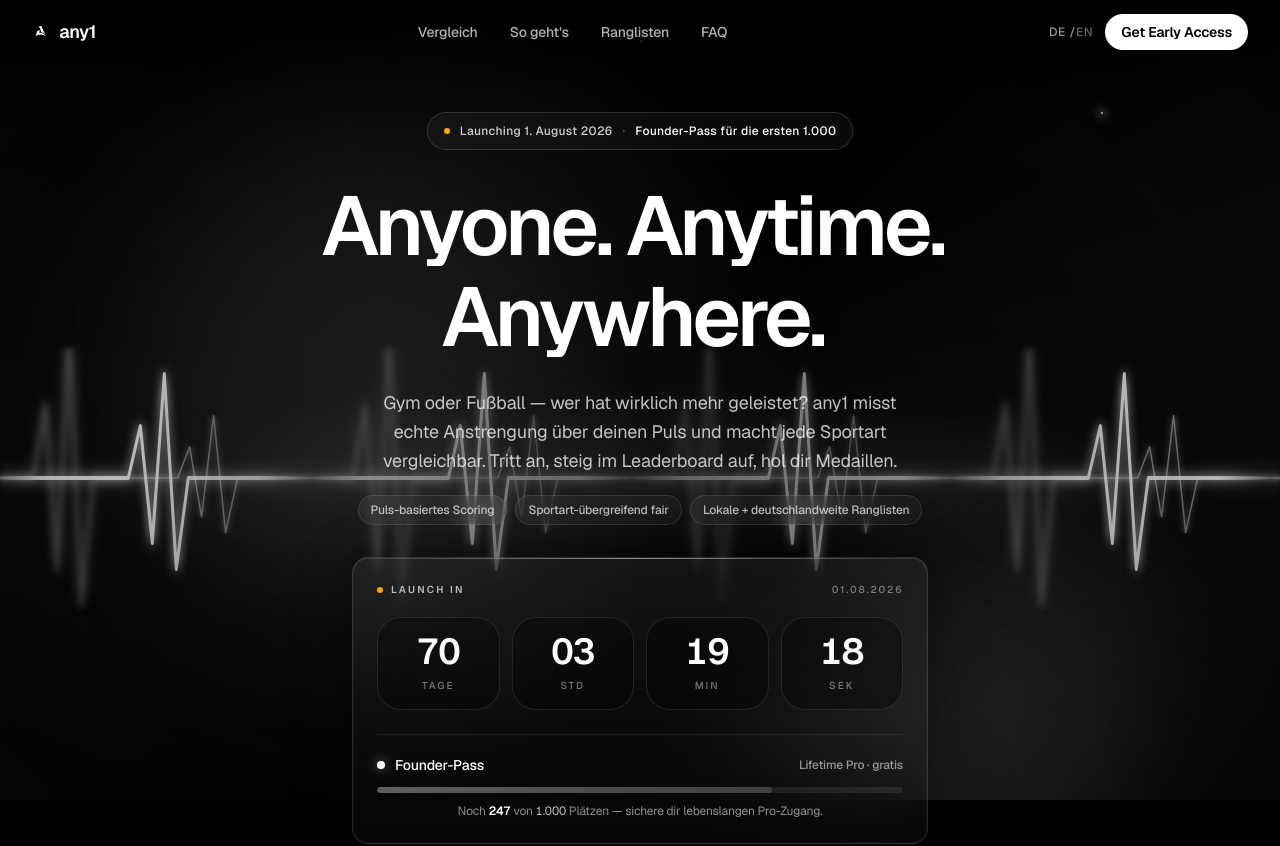
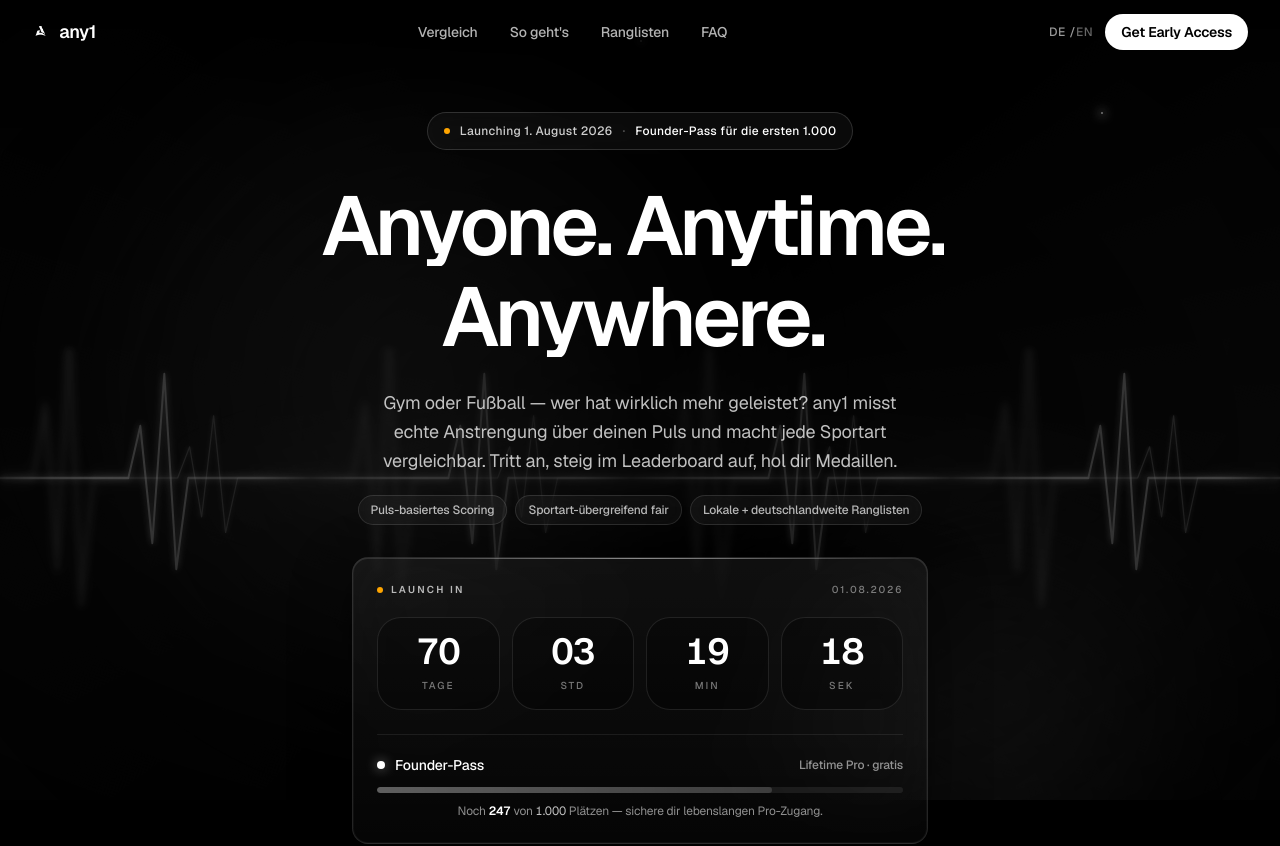
Before and after one commit to NalmesShewoj/Any1, a Next.js app: page / in a window 1280 px wide. Shown: the top 846 px of the page. Built offline with nearby package versions, Linux system fonts and the light colour scheme.

Commit message:
fix: pulse line readability — dim waves to subtle accent + global scrim so white text stays crisp

```diff
--- a/src/components/site/ParallaxBackground.tsx
+++ b/src/components/site/ParallaxBackground.tsx
@@ -156,19 +156,19 @@ export function ParallaxBackground() {
       <motion.div className="absolute -inset-[15%]" style={{ y: yA, x: axA, translateY: ayA }}>
         <motion.div
           className="absolute left-[8%] top-[4%] size-[62vw] rounded-full"
-          style={{ background: "radial-gradient(circle, rgba(255,255,255,0.20), transparent 60%)", filter: "blur(45px)" }}
+          style={{ background: "radial-gradient(circle, rgba(255,255,255,0.13), transparent 60%)", filter: "blur(50px)" }}
           animate={{ x: [0, 110, -30, 0], y: [0, 70, 25, 0], scale: [1, 1.18, 0.92, 1] }}
           transition={{ duration: 16, repeat: Infinity, ease: "easeInOut" }}
         />
         <motion.div
           className="absolute right-[2%] top-[38%] size-[54vw] rounded-full"
-          style={{ background: "radial-gradient(circle, rgba(255,255,255,0.17), transparent 60%)", filter: "blur(55px)" }}
+          style={{ background: "radial-gradient(circle, rgba(255,255,255,0.11), transparent 60%)", filter: "blur(60px)" }}
           animate={{ x: [0, -95, 40, 0], y: [0, 80, -25, 0], scale: [1, 0.9, 1.16, 1] }}
           transition={{ duration: 19, repeat: Infinity, ease: "easeInOut" }}
         />
         <motion.div
           className="absolute left-[42%] top-[70%] size-[48vw] rounded-full"
-          style={{ background: "radial-gradient(circle, rgba(255,255,255,0.14), transparent 60%)", filter: "blur(50px)" }}
+          style={{ background: "radial-gradient(circle, rgba(255,255,255,0.09), transparent 60%)", filter: "blur(55px)" }}
           animate={{ x: [0, 70, -55, 0], y: [0, -55, 40, 0], scale: [1, 1.14, 0.9, 1] }}
           transition={{ duration: 22, repeat: Infinity, ease: "easeInOut" }}
         />
@@ -179,43 +179,43 @@ export function ParallaxBackground() {
         className="absolute inset-x-0 top-1/2 h-[260px] -translate-y-1/2"
         style={{ y: pulseDrift, translateY: pulseLean }}
       >
-        {/* glow halo */}
+        {/* glow halo (subtle) */}
         <div
           className="absolute inset-x-0 top-1/2 h-32 -translate-y-1/2"
           style={{
             background:
-              "radial-gradient(ellipse 55% 100% at 50% 50%, rgba(255,255,255,0.18), transparent 72%)",
+              "radial-gradient(ellipse 55% 100% at 50% 50%, rgba(255,255,255,0.07), transparent 72%)",
             filter: "blur(24px)",
           }}
         />
         {/* echo wave (back, big, soft) */}
         <PulseLine
           className="absolute inset-0"
-          opacity={0.35}
+          opacity={0.14}
           blur={3}
           dur={5.2}
           strokeW={3}
-          glowStd={6}
+          glowStd={5}
           scaleY={1.4}
         />
-        {/* main wave (sharp, bright) */}
+        {/* main wave (dimmed to an accent — keeps the thread, frees the text) */}
         <PulseLine
           className="absolute inset-0"
-          opacity={0.95}
+          opacity={0.4}
           blur={0}
           dur={3.4}
-          strokeW={3}
-          glowStd={5}
+          strokeW={2}
+          glowStd={3}
           scaleY={1}
         />
         {/* fast thin wave (front) */}
         <PulseLine
           className="absolute inset-0"
-          opacity={0.5}
+          opacity={0.22}
           blur={0}
           dur={2.4}
-          strokeW={1.5}
-          glowStd={3}
+          strokeW={1.2}
+          glowStd={2}
           scaleY={0.6}
         />
       </motion.div>
@@ -240,6 +240,8 @@ export function ParallaxBackground() {
         ))}
       </motion.div>
 
+      {/* global readability scrim — dampens the whole bg so white text stays crisp */}
+      <div className="absolute inset-0 bg-black/35" />
       {/* vignette + grain */}
       <div
         className="absolute inset-0"
```
